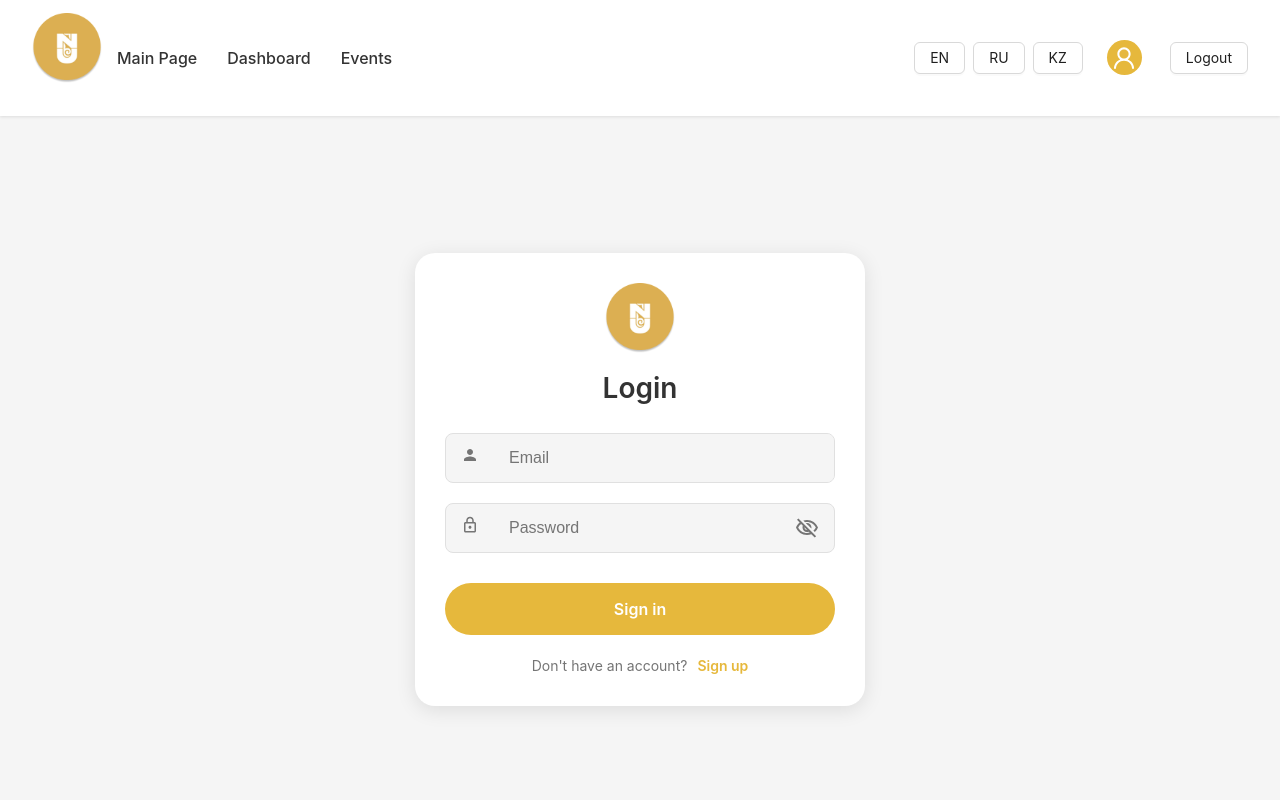
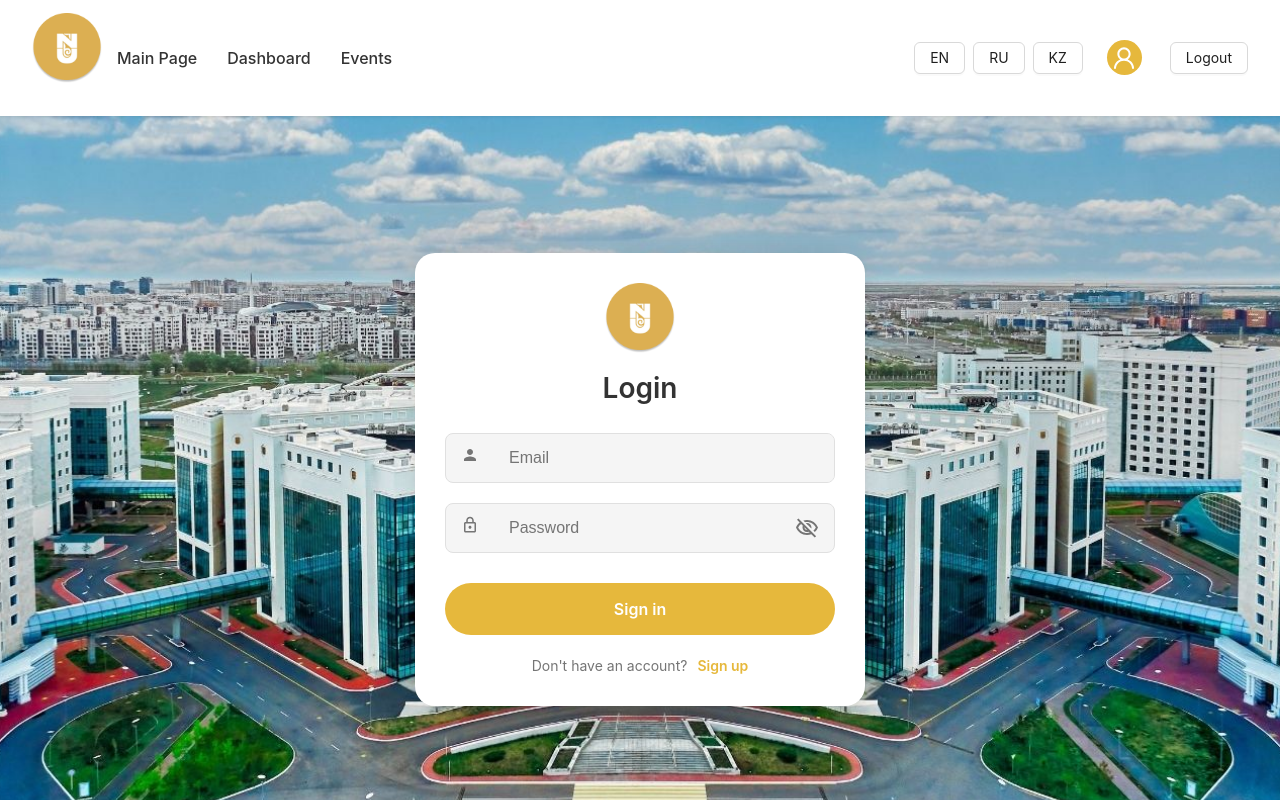
Before and after one commit to Zaykenov/senior_front, a React (Vite) app: page /login in a window 1280 px wide. Built offline with nearby package versions, Linux system fonts and the light colour scheme; what axios-cache-interceptor would draw is missing.

Commit message:
change the background of auth pages

```diff
--- a/src/styles/Auth.css
+++ b/src/styles/Auth.css
@@ -3,7 +3,7 @@
   justify-content: center;
   align-items: center;
   min-height: calc(100vh - 72px); /* Account for navbar */
-  background-color: #f5f5f5;
+  background: #f5f5f5 url('../assets/images/nu.jpg') center center/cover no-repeat;
   padding: 20px;
   width: 100%;
   box-sizing: border-box;
```
